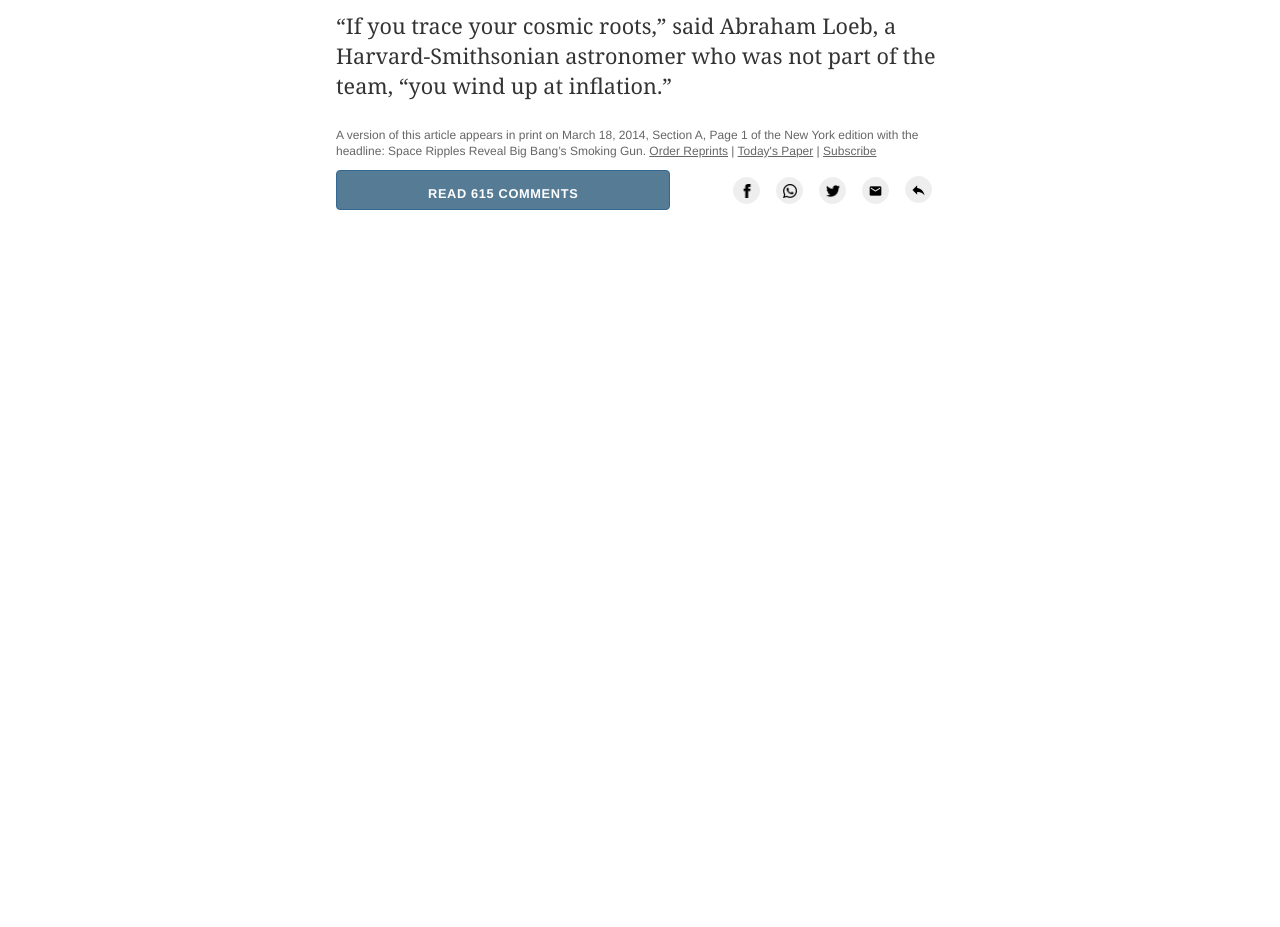
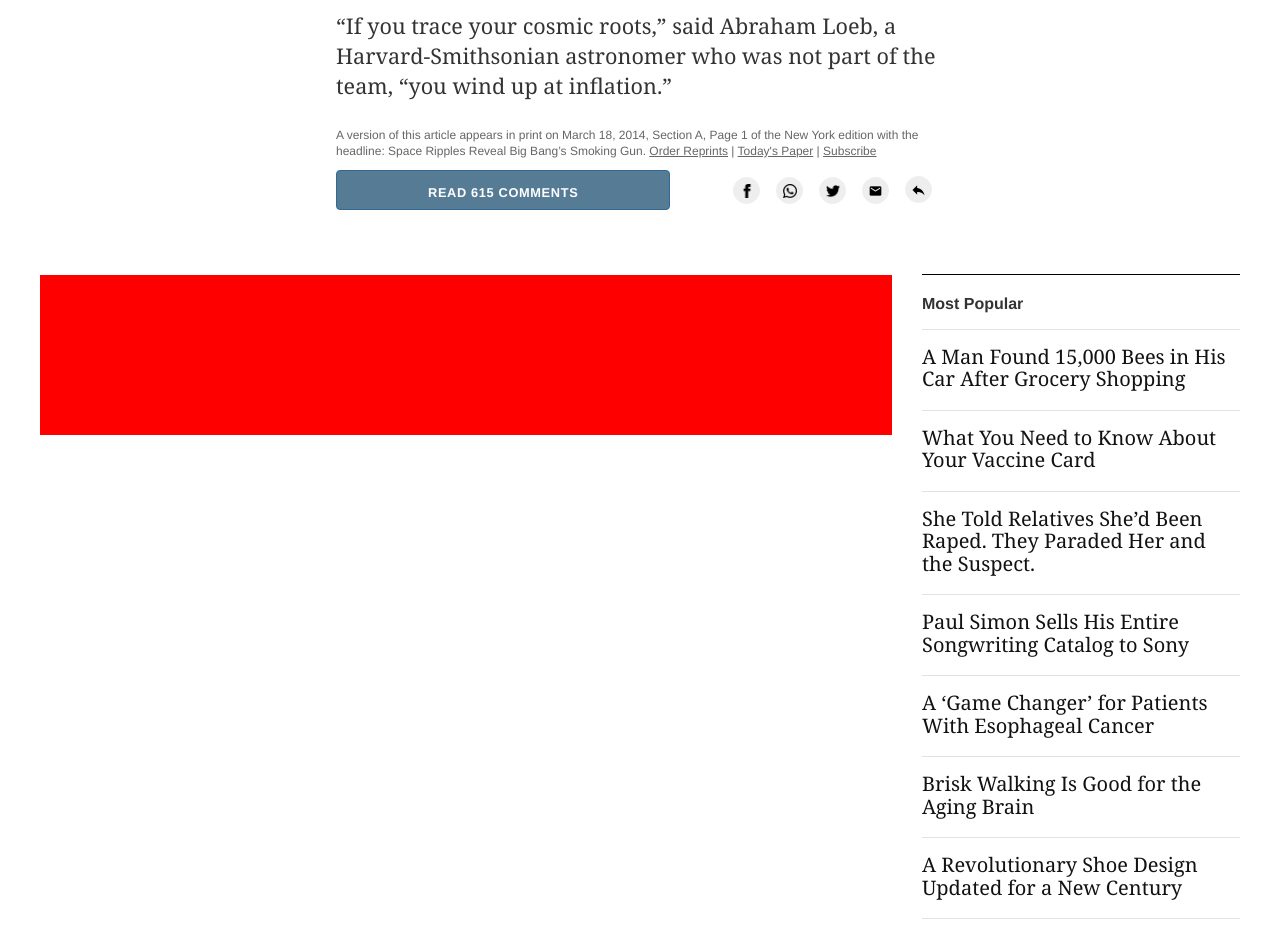
Before and after one commit to JohnJohnCode/NYT-clone, a plain HTML site: page index.html in a window 1280 px wide. Shown: the part 10397-11324 px from the top of the page. Before the commit the page ends 10639 px from the top, so only its background shows below. Drawn offline with Linux system fonts and the light colour scheme.

Commit message:
change comments and add a recommendation section bellow article

```diff
--- a/index.html
+++ b/index.html
@@ -335,5 +335,48 @@
         </div>
       </footer>
     </main>
+    <aside class="underArticle-wrapper">
+      <div class="underArticle-cont">
+        <div class="recommendedArticles-cont">
+          <section class="newsletter-cont"></section>
+          <section class="moreAstronomy-cont"></section>
+          <section class="editorsPicks-cont"></section>
+        </div>
+        <section class="mostPopular-cont">
+          <h2>Most Popular</h2>
+          <h3 class="mostPopular-item">
+            <a href="/" class="mostPopular-link">A Man Found 15,000 Bees in His Car After Grocery Shopping</a>
+          </h3>
+          <h3 class="mostPopular-item">
+            <a href="/" class="mostPopular-link">What You Need to Know About Your Vaccine Card</a>
+          </h3>
+          <h3 class="mostPopular-item">
+            <a href="/" class="mostPopular-link">She Told Relatives She’d Been Raped. They Paraded Her and the Suspect.</a>
+          </h3>
+          <h3 class="mostPopular-item">
+            <a href="/" class="mostPopular-link">Paul Simon Sells His Entire Songwriting Catalog to Sony</a>
+          </h3>
+          <h3 class="mostPopular-item">
+            <a href="/" class="mostPopular-link">A ‘Game Changer’ for Patients With Esophageal Cancer</a>
+          </h3>
+          <h3 class="mostPopular-item">
+            <a href="/" class="mostPopular-link">Brisk Walking Is Good for the Aging Brain</a>
+          </h3>
+          <h3 class="mostPopular-item">
+            <a href="/" class="mostPopular-link">A Revolutionary Shoe Design Updated for a New Century</a>
+          </h3>
+          <h3 class="mostPopular-item">
+            <a href="/" class="mostPopular-link">4 Killed in Shooting at a Southern California Office Building</a>
+          </h3>
+          <h3 class="mostPopular-item">
+            <a href="/" class="mostPopular-link">The Creamiest Asparagus Pasta!</a>
+          </h3>
+          <h3 class="mostPopular-item">
+            <a href="/" class="mostPopular-link">Two Humans, Two Dogs and a Two-Bedroom in Brooklyn
+              for Under $1.5 Million. Which Home Would You Choose?</a>
+          </h3>
+        </section>
+      </div>
+    </aside>
   </body>
 </html>
--- a/style.css
+++ b/style.css
@@ -75,11 +75,13 @@ a { color: initial; }
 .material-icons.md-light { color: rgba(255, 255, 255, 1); }
 .material-icons.md-light.md-inactive { color: rgba(255, 255, 255, 0.3); }
 
-/* -----------------
-
-    NAVBAR
-
-   -----------------*/
+/*
+ *
+ *
+ *		NAVBAR
+ *
+ *
+ */
 
 .navbar {
 	z-index: 1000;
@@ -146,11 +148,13 @@ a { color: initial; }
 
 .navbar-right button:hover { background-color: #326891; }
 
-/* ----------------
-
-	ARTICLE
-
-   ----------------*/
+/*
+ *
+ *
+ *		ARTICLE
+ *
+ *
+ */
 
 .main-cont {
 	margin-top: 5rem;
@@ -167,9 +171,9 @@ a { color: initial; }
 	width: 38rem;
 }
 
-/* |||
-	SOCIAL BUTTONS ABOVE ARTICLE
-||| */
+/*
+ *		SOCIAL BUTTONS ABOVE ARTICLE
+ */
 
 .social-cont {
 	display: flex;
@@ -196,9 +200,9 @@ a { color: initial; }
 
 .social-circle:hover { background-color: transparent; }
 
-/* |||
-	AUTHOR OF THE ARTICLE
-||| */
+/*
+ *		AUTHOR OF THE ARTICLE
+ */
 
 .article-author {
 	display: flex;
@@ -225,9 +229,9 @@ a { color: initial; }
 	font: normal 500 .80rem Arial, Helvetica, sans-serif;
 }
 
-/* |||
-	SIGN UP BTN BELLOW AUTHOR
-||| */
+/*
+ *		SIGN UP BTN BELLOW AUTHOR
+ */
 
 .subscribe-btn {
 	float: right;
@@ -261,11 +265,11 @@ a { color: initial; }
 	font: italic 500 1.2rem Georgia, 'Times New Roman', Times, serif;
 }
 
-/* |||
-
-	ARTICLE PARAGRAPHS
-
-||| */
+/*
+ *
+ *		ARTICLE PARAGRAPHS
+ *
+ */
 
 .paragraphs-cont {
 	font: normal 500 1.35rem Georgia, 'Times New Roman', Times, serif;
@@ -287,9 +291,9 @@ a { color: initial; }
 	text-decoration: none;
 }
 
-/* |||
-	THANKS FOR READING THE TIMES BOX
-||| */
+/*
+ *		THANKS FOR READING THE TIMES BOX
+ */
 
 .thanks-subscribe {
 	position: relative;
@@ -327,9 +331,11 @@ a { color: initial; }
 	color: rgb(50, 104, 145);
 }
 
-/* |||
-	THEORY OF INFLATION FIGURE
-||| */
+/*
+ *
+ *		THEORY OF INFLATION FIGURE
+ *
+ */
 
 .inflation-cont {
 	width: 945px;
@@ -418,7 +424,7 @@ a { color: initial; }
 }
 
 /*
- *	VIDEO EMBED
+ *		VIDEO EMBED
  */
 
 .video-cont {
@@ -427,7 +433,7 @@ a { color: initial; }
 }
 
 /*
- *	CAPTIONS
+ *		CAPTIONS
  */
 
 .caption {
@@ -446,7 +452,7 @@ a { color: initial; }
 }
 
 /*
- *	TELESCOPE PICTURE
+ *		TELESCOPE PICTURE
  */
 
 .telescope-cont {
@@ -455,7 +461,7 @@ a { color: initial; }
 }
 
 /*
- *	ARTICLE FOOTER
+ *		ARTICLE FOOTER
  */
 
 .articleFooter-cont {
@@ -465,7 +471,7 @@ a { color: initial; }
 	flex-flow: column nowrap;
 	width: 38rem;
 	margin-top: .7rem;
-	margin-bottom: 2rem;
+	margin-bottom: 4rem;
 }
 
 .articleFooter-text {
@@ -499,7 +505,76 @@ a { color: initial; }
 	height: 2.5rem;
 	width: 55%;
 	margin-right: 8px;
-	padding-top: 8px;
+	padding-top: 6px;
 	font: normal 700 .8rem Helvetica, Arial, sans-serif;
 	letter-spacing: .05em;
 }
+
+/*
+ *
+ *
+ *		RECOMMENDED ARTICLES UNDER MAIN ARTICLE
+ *
+ *
+ */
+
+.underArticle-wrapper {
+	display: flex;
+	flex-flow: column nowrap;
+	align-items: center;
+	justify-content: center;
+	width: 100%;
+}
+
+.underArticle-cont {
+	display: flex;
+	flex-flow: row nowrap;
+	justify-content: space-between;
+	align-items: center;
+	width: 75rem;
+}
+
+.recommendedArticles-cont {
+	display: inline-flex;
+	flex-flow: column nowrap;
+	width: 71%;
+	height: 10rem;
+	background-color: red;
+}
+
+.mostPopular-cont {
+	display: inline-flex;
+	flex-flow: column nowrap;
+	width: 26.5%;
+	height: 10rem;
+	background-color: transparent;
+	border-top: solid 1px black;
+}
+
+/*
+ *		Most Popular section
+ */
+
+.mostPopular-cont h2 {
+	font: normal 700 1rem Helvetica, Arial, sans-serif;
+	line-height: 1.35rem;
+	padding-top: 1.1rem;
+	color: #333;
+	margin-bottom: .9rem;
+}
+
+.mostPopular-item {
+	padding-top: 1rem;
+	padding-bottom: .5rem;
+	margin-bottom: .7rem;
+	border-top: 1px solid rgb(226,226,226);
+}
+
+.mostPopular-link {
+	font: normal 500 1.25rem Georgia, 'Times New Roman', Times, serif;
+	color: rgb(18,18,18);
+	line-height: 1.4rem;
+	text-decoration: none;
+}
+
+.mostPopular-link:hover { color: rgb(102,102,102); }
```
